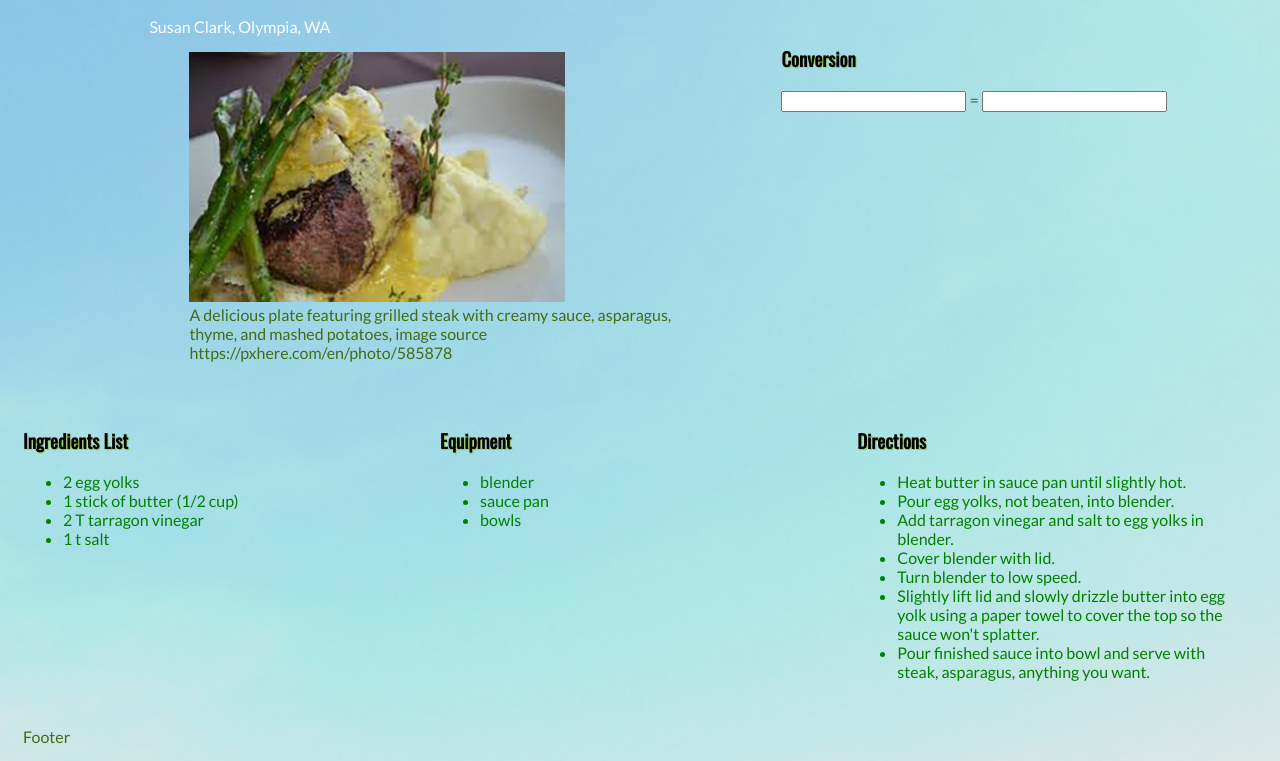
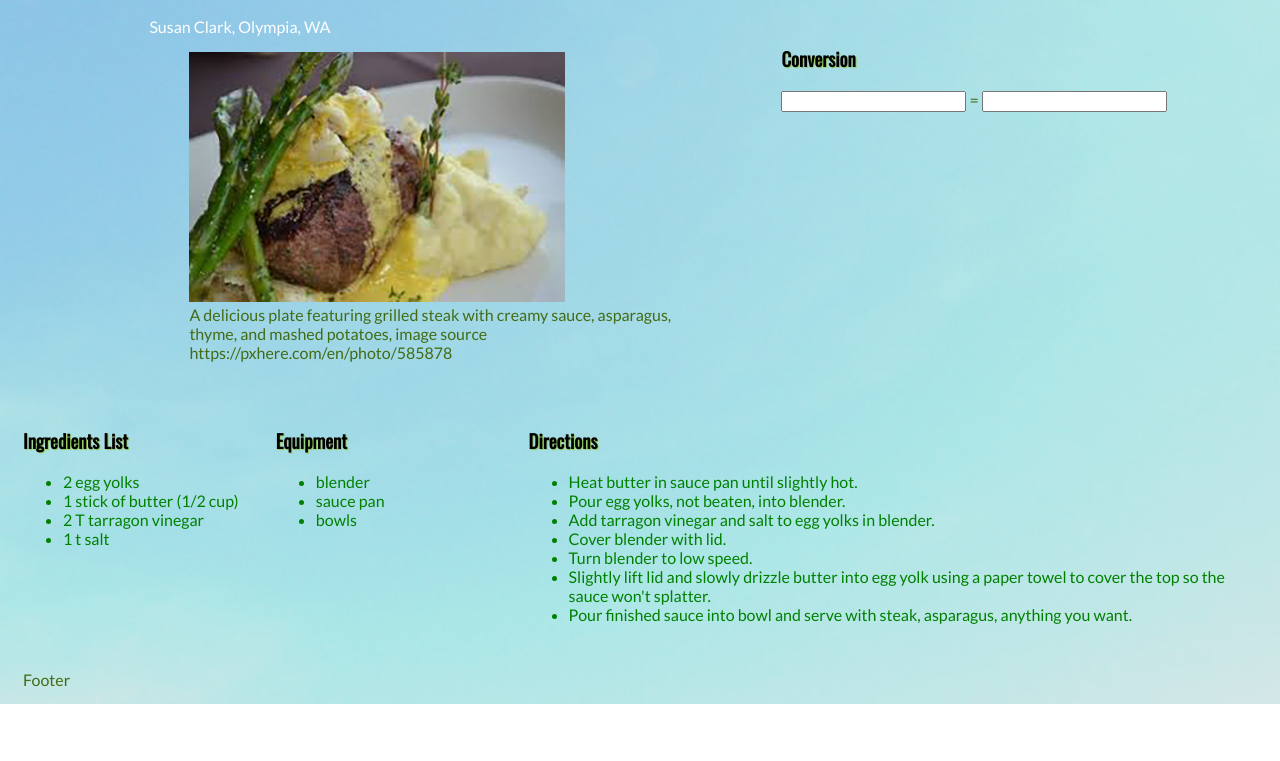
Before and after one commit to Schunat/CodingAssignment_5, a plain HTML site: page index.html in a window 1280 px wide. Shown: the part 201-962 px from the top of the page. After the commit the page ends 905 px from the top, so only its background shows below. Drawn offline with nearby package versions, Linux system fonts and the light colour scheme.

Commit message:
modified layout percentages

```diff
--- a/index.html
+++ b/index.html
@@ -44,7 +44,7 @@
    </div>
 
    <div class="row">
-    <div class="col"  style="width:33%">
+    <div class="col"  style="width:20%">
        <h3>Ingredients List</h3>
             <ul>
                <li>2 egg yolks</li>
@@ -53,7 +53,7 @@
                <li>1 t salt</li>
             </ul>
     </div>
-    <div class="col"  style="width:33%">
+    <div class="col"  style="width:20%">
         <h3>Equipment </h3>
          <ul>
            <li>blender</li>
@@ -62,7 +62,7 @@
          </ul>
 
     </div>
-    <div class="col"  style="width:33%">
+    <div class="col"  style="width:60%">
        <h3>Directions</h3>
       <ul>
             <li>Heat butter in sauce pan until slightly hot.</li>
```
